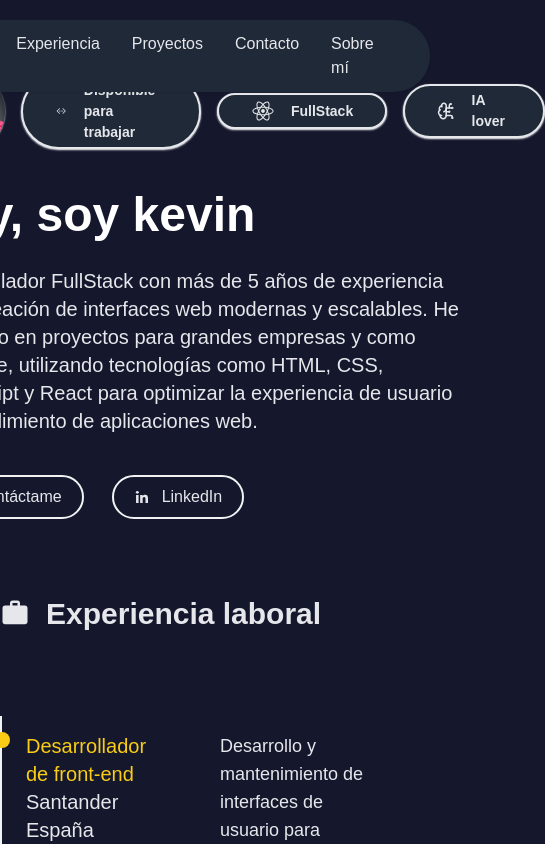
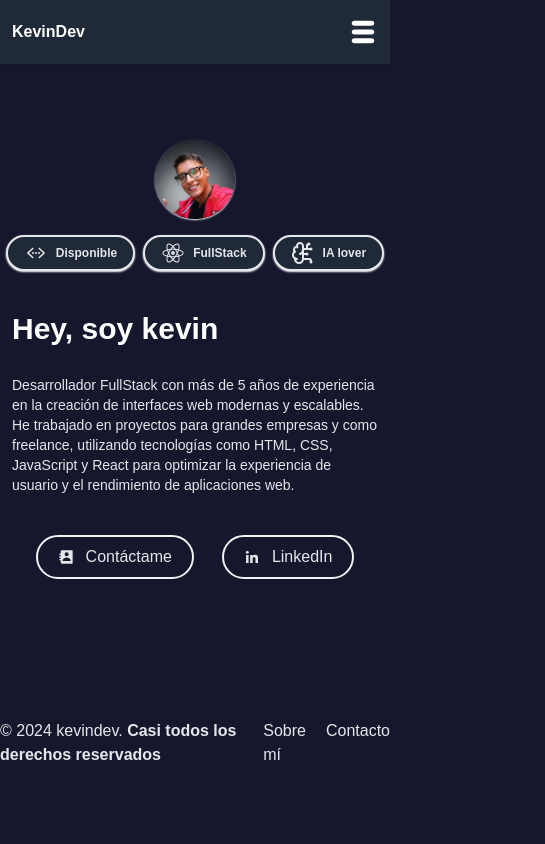
Before and after one commit to biigkeviindev/hi-portafolio, a Next.js app: page / in a window 390 px wide. Shown: the top 844 px of the page, 545 px wide, since content can reach past the window. Built offline with nearby package versions, Linux system fonts and the light colour scheme.

Commit message:
mod: About responsibe mobile

```diff
--- a/components/About.tsx
+++ b/components/About.tsx
@@ -8,35 +8,39 @@ const About = () => {
   return (
     <div className="section container flex items-center justify-center mx-auto lg:max-w-[1024px] md:max-w-2xl">
       <div className="flex-col ">
-        <div className="flex items-center gap-4">
+        <div className="flex flex-col md:flex-row items-center gap-4">
           <img
             src="shortcut.jpg"
             className="rounded-full w-20 shadow-sm shadow-white"
             alt=""
           />
-          <span className="shadow-sm shadow-white bg-[#1f2937] font-semibold flex items-center gap-4 border-2 text-[14px] px-8 py-1 rounded-full">
+          <div className="flex gap-2">
+            <span className="shadow-sm shadow-white bg-[#1f2937] font-semibold flex items-center gap-2 md:gap-4 border-2 text-[12px] md:text-[14px] px-4 md:px-8 py-1 rounded-full">
               <IoIosCodeWorking size={24} />
-            Disponible para trabajar
+              Disponible
             </span>
-          <span className="shadow-sm shadow-white bg-[#1f2937] font-semibold flex items-center gap-4 border-2 text-[14px] px-8 py-1 rounded-full">
+            <span className="shadow-sm shadow-white bg-[#1f2937] font-semibold flex items-center gap-2 md:gap-4 border-2 text-[12px] md:text-[14px] px-4 md:px-8 py-1 rounded-full">
               <RiReactjsFill size={24} />
               FullStack
             </span>
-          <span className="shadow-sm shadow-white bg-[#1f2937] font-semibold  flex items-center gap-4 border-2 text-[14px] px-8 py-1 rounded-full">
+            <span className="shadow-sm shadow-white bg-[#1f2937] font-semibold  flex items-center gap-2 md:gap-4 border-2 text-[12px] md:text-[14px] px-4 md:px-8 py-1 rounded-full">
               <LuBrainCircuit size={24} />
               IA lover
             </span>
           </div>
-        <div className="mt-10">
-          <h1 className="text-5xl font-bold text-white">Hey, soy kevin</h1>
-          <p className="text-xl mt-7">
+        </div>
+        <div className="mt-10 px-3">
+          <h1 className="text-3xl md:text-5xl font-bold text-white">
+            Hey, soy kevin
+          </h1>
+          <p className="text-sm md:text-xl mt-7">
             Desarrollador FullStack con más de 5 años de experiencia en la
             creación de interfaces web modernas y escalables. He trabajado en
             proyectos para grandes empresas y como freelance, utilizando
             tecnologías como HTML, CSS, JavaScript y React para optimizar la
             experiencia de usuario y el rendimiento de aplicaciones web.
           </p>
-          <div className="flex gap-7 mt-10">
+          <div className="flex justify-center md:justify-start gap-7 mt-10">
             <a
               href="https://wa.me/34654470578"
               target="_blank"
--- a/components/Header.tsx
+++ b/components/Header.tsx
@@ -1,10 +1,11 @@
 import React from "react";
+import { TiThMenu } from "react-icons/ti";
 
 const Header = () => {
   return (
-    <header className="flex justify-center pt-5 fixed right-0 left-0 z-index-full">
-      <div className="bg-[#1f2937] z-[9999] w-fit px-14 rounded-full  shadow-sm">
-        <nav className="flex justify-center text-[#E5E7EB] gap-8 py-3 ">
+    <header className="flex justify-center w-full md:pt-5 md:fixed md:right-0 md:left-0 z-index-full">
+      <div className="bg-[#1f2937] z-[9999] w-full md:w-fit md:px-14 md:rounded-full  shadow-sm">
+        <nav className="hidden md:flex justify-center text-[#E5E7EB] gap-8 py-3 ">
           <a href="#experience" className="cursor-pointer hover:text-[#f1f2f3]">
             Experiencia
           </a>
@@ -19,6 +20,15 @@ const Header = () => {
             Sobre mí
           </a>
         </nav>
+        {/* Mobile */}
+        <div className="w-full md:hidden h-16 flex items-center justify-between px-3 bg-[#1f2937] text-white">
+          <div>
+            <p className="font-extrabold">KevinDev</p>
+          </div>
+          <div>
+            <TiThMenu className="cursor-pointer" size={30} color="#ffffff" />
+          </div>
+        </div>
       </div>
     </header>
   );
--- a/pages/index.tsx
+++ b/pages/index.tsx
@@ -14,13 +14,14 @@ const listProdSites = ["http://www.hikevindev.es/"];
 
 export default function Home() {
   //Init register site
-  if (listProdSites.includes(window.location.origin)) {
-    LogRocket.init("onp7ck/hikevindev");
-  }
+  // if (listProdSites.includes(window.location.origin)) {
+  //   LogRocket.init("onp7ck/hikevindev");
+  // }
 
   return (
     <section>
-      <About />
+      <About />{" "}
+      {/*
       <Experience />
       <Projects />
       <Profile />
@@ -31,7 +32,7 @@ export default function Home() {
         accountName="Kevin Rivera"
         chatMessage="Hola! Me encataría conocer tu proyecto, escribeme para saber más."
         darkMode={true}
-      />
+      /> */}
     </section>
   );
 }
```
Lines whose indentation alone changed are shown as unchanged.
